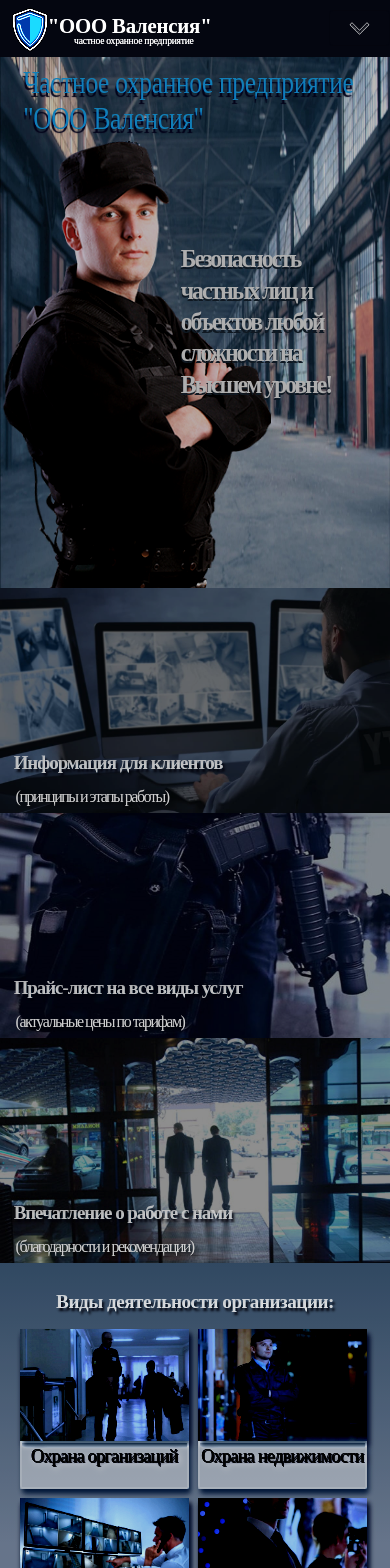
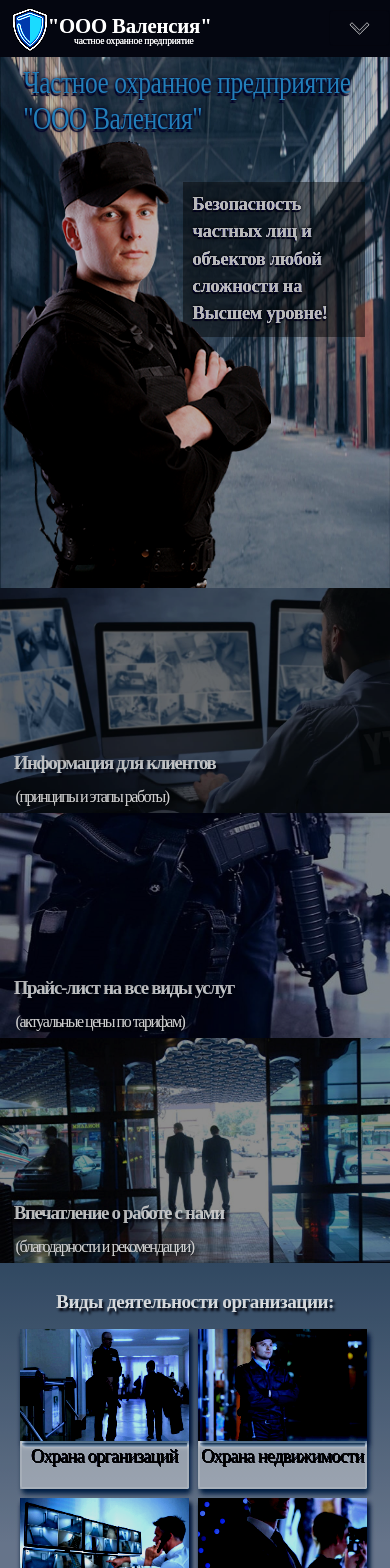
Before and after one commit to AnigalHub/Valencia, a Nuxt app: page / in a window 390 px wide. Shown: the top 1568 px of the page. Built offline with nearby package versions, Linux system fonts and the light colour scheme; a web font is replaced by a local one.

Commit message:
изменены стили к названиям на главном блоке главной странице на маленьких экранах, удалены тени в спесредствах

```diff
--- a/components/secondary_pages/styles.scss
+++ b/components/secondary_pages/styles.scss
@@ -429,16 +429,16 @@ input {
     img{ //картинки (изменение/добавление стилей касательно только этого компонента (Services))
       box-shadow: 2px 5px 5px #273849;
       width: $imgWidth100percent;
-      filter: brightness(85%)!important;
+      filter: brightness(90%)!important;
     }
     .btn { //кнопки
       background-color: rgba(250, 250, 255, .45) !important;
       box-shadow: 2px 5px 5px #273849;
-      filter: contrast(120%) brightness(130%);
+      filter: contrast(120%) brightness(145%);
       &:hover { //кнопки при наведении
         background-color: rgba(250, 250, 255, .9) !important;
         img {
-          filter: brightness(90%) !important;
+          filter: brightness(95%) !important;
         }
       }
     }
@@ -628,16 +628,19 @@ input {
 //страница "Тарифы", компонент "Тарифы"(после каждой услуги)
 #tariffs,#tariffs_content{
   table{ //таблица
-    background: rgba(219, 205, 205, 0.1);
+    background: rgba(149, 201, 226, 0.14);
     box-shadow: 0 0 3px 1px #0f2538;
     margin-bottom: 0 !important;
   }
   .table th{ //заголовок таблицы
-    background: rgba(8, 22, 33, 0.25) !important;
+    background: rgba(62, 106, 128, 0.24);
   }
   .table th, .table td { //заголовок таблицы, ячейка таблицы
     border: 1px solid rgba(250, 250, 250, 0.23) !important;
     box-shadow: 0 0 1px 1px #0f2538;
+  }
+  tr:hover{
+    background: rgba(149, 201, 226, 0.24);
   }
   th,tr td:nth-child(2),tr td:nth-child(3){ //заголовок таблицы, второй и 3 столбец таблицы
     text-align: $centerText !important;
@@ -653,14 +656,10 @@ input {
     padding: 0.25rem !important;
   }
   .row{margin-bottom: 2% !important;} // блок с таблицей и картинкой
-  p{ //абзац (текст под картинкой)
-    font-weight: $fontWeight800 !important;
-    margin-bottom: 0.5rem !important;
-  }
   .col-3{ // параметры сетки бутстрап (картинка с текстом)
     padding: 0 4.5px !important;
     text-align:$centerText;
-    background: rgba(238, 224, 224, 0.1);
+    background: rgba(149, 201, 226, 0.14);
     border: 1px solid rgba(250, 250, 250, 0.43) !important;
     box-shadow: 0 0 3px 2px #1a4971;
     img{ // картинки страницы "Тарифы"
@@ -817,11 +816,11 @@ input {
     padding: 0.65%;
     margin: 0.8% !important;
     img{ //блоки с названием, текстом и картинкой
-      width: 17.5%;
+      width: 18.5%;
       float: left;
       margin: 0 2% 0 0;
       filter: contrast(120%) brightness(110%);
-      box-shadow: 0 0 4px #999696, 4px 4px 4px #152c40;
+      box-shadow: none;
     }
     .emphasized{padding-top: 1.5%;} //выделение фраз в тексте - для красоты
     p{margin: 0 !important;} //абзац(текст)
@@ -935,6 +934,7 @@ input {
         font-size: 1.24rem !important;
         line-height: 1.6rem !important;
         margin-left: -2% !important;
+        letter-spacing: -1px !important;
       }
       .slogan{ //слоган
         font-size: 1.15rem !important;
@@ -954,6 +954,7 @@ input {
     #Services {
       .textLandingPage { // текст на главной странице (касательно компонента "Услуги")
         height: 3rem;
+        text-shadow: 1px 1px 0 #0b1e2d, 1px 1px 1px #0b1e2d !important;
       }
     }
     // компонент "Важные числа"
@@ -988,7 +989,7 @@ input {
   //страница "Тарифы", компонент "Тарифы"(после каждой услуги)
   #tariffs, #tariffs_content{
     .table th, .table td { //заголовок таблицы, ячейка таблицы
-      padding: 0.1rem !important
+      padding: 0.05rem !important
     }
   }
   //страницы "Охрана организаций", "Охрана объектов","Охрана недвижимости"
@@ -1110,18 +1111,21 @@ input {
         font-size: 1.55rem;
         margin-left: -3.5%;
         line-height: 1.8rem;
-        letter-spacing: -.3px;
-        text-shadow: -.9px 3px .9px #02022a;
+        filter: brightness(130%);
+        letter-spacing: -.4px;
+        text-shadow: -.9px 2px .9px #02022a, 0 0 2px #02022a, 0 0 5px #02022a;
       }
       .slogan{ //слоган чопа
         margin-left: 20%;
-        margin-right: 5%;
-        margin-top: 45%;
-        font-size: 1.45rem;
-        padding: 5% 0 0 0;
-        letter-spacing: -2px;
-        line-height: 1.8rem;
-        text-shadow: -.5px 2px .5px rgb(9, 24, 38);
+        margin-right: 4%;
+        margin-top: 22%;
+        transform: none;
+        background: rgba(0, 0, 0, .46);
+        font-size: 1.15rem;
+        filter: contrast(120%) brightness(160%);
+        padding: 4%;
+        line-height: 1.7rem;
+        text-shadow: -.9px 2px .9px #02022a, 0 0 2px #02022a, 0 0 5px #02022a;
       }
       img{ // картинка с охранником
         width:300%;
@@ -1151,7 +1155,7 @@ input {
       flex-direction: column;
       h2{// добавление стилей в заголовок (названия компонентов) - касатально только этого компонента (Типы)
         font-size: 1.18rem !important;
-        letter-spacing: -1px;
+        letter-spacing: -1.3px;
         left: 1.5%;
         padding-left: 2% !important;
       }
@@ -1165,6 +1169,7 @@ input {
     #Services{
       .textLandingPage{
         height: 3rem;
+        text-shadow: 1px 1px 0 #0b1e2d, 1px 1px 1px #0b1e2d !important;
       }
       .flex-container > a { //блоки-ссылки с картинками и кнопками
         width: 47%;
@@ -1228,8 +1233,9 @@ input {
       margin: 0 2.5% 3% 0;
     }
     svg{//svg для данной страницы ("О нас")
-      width: 48px;
-      height: 48px;
+      width: 45px;
+      height: 45px;
+      box-shadow: 0 0 3.5px black !important;
     }
     ul{margin-left: -10% !important;} //как выглядит список (сдвигаем)
     .flex-container > div { //блоки принципов
@@ -1247,6 +1253,10 @@ input {
         margin-left: -30%;
         margin-top: 45%;
       }
+    }
+     .second_img {
+      width: 65% !important;
+      float: none !important;
     }
     .stage{//этапы работы
       flex-direction: column;
@@ -1534,7 +1544,7 @@ input {
         margin-left: 0;
         line-height: 2rem;
         letter-spacing: .8px !important;
-        text-shadow: -1px 3.5px 1px #02022a;
+        text-shadow: -.9px 2px .9px #02022a, 0 0 2px #02022a, 0 0 5px #02022a;
       }
       .slogan{//слоган чопа
         margin-left: 0;
@@ -1608,6 +1618,9 @@ input {
     }
     // компонент "Услуги"(виды деятельности)
     #Services{
+      .textLandingPage{
+        text-shadow: 1px 1px 0 #0b1e2d, 1px 1px 1px #0b1e2d !important;
+      }
       .flex-container > a {//блоки-ссылки с картинками и кнопками
         width: 47%;
         margin: 0 1.25% 2.5% 1.25% !important;
@@ -1681,6 +1694,7 @@ input {
     svg{//svg для данной страницы ("О нас")
       width: 55px;
       height: 55px;
+      box-shadow: 0 0 3.5px black !important;
     }
     ul{margin-left: -8% !important;}//как выглядит список (сдвигаем)
     .flex-container > div {//блоки принципов
```
